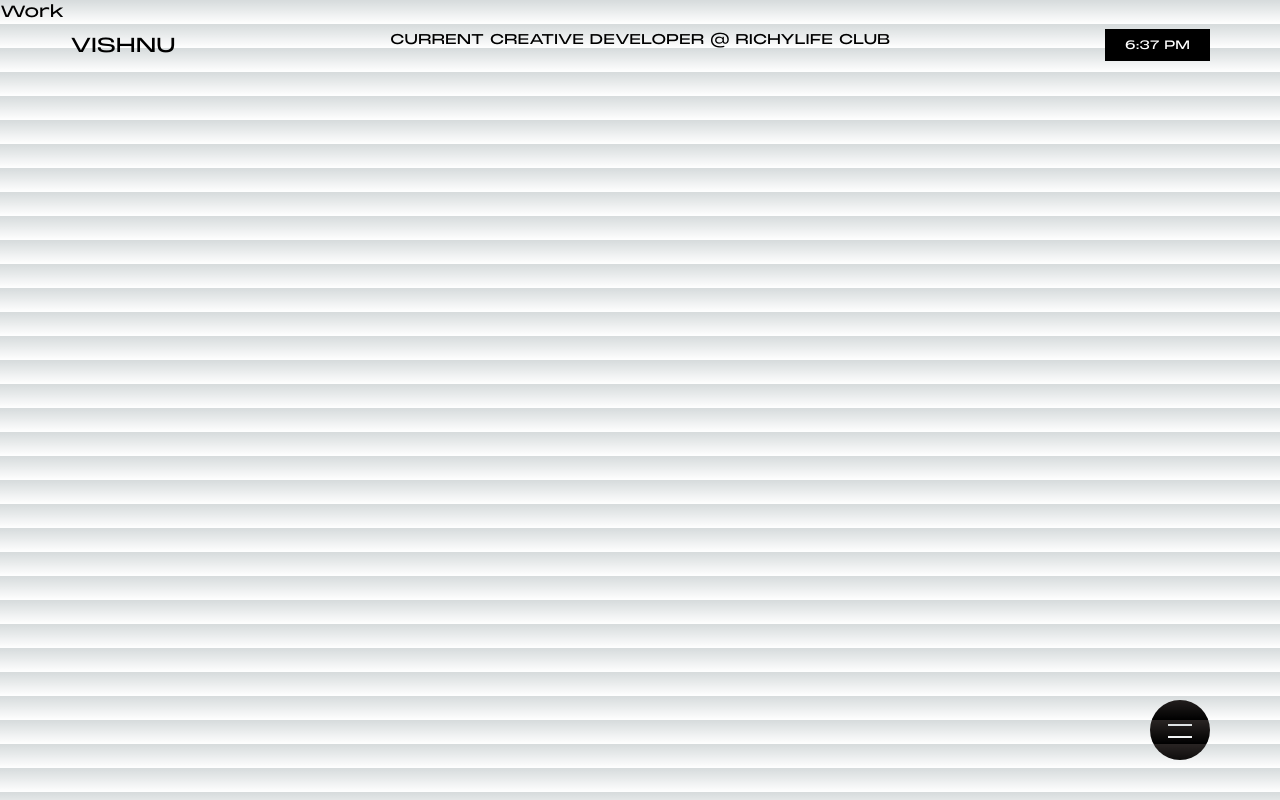
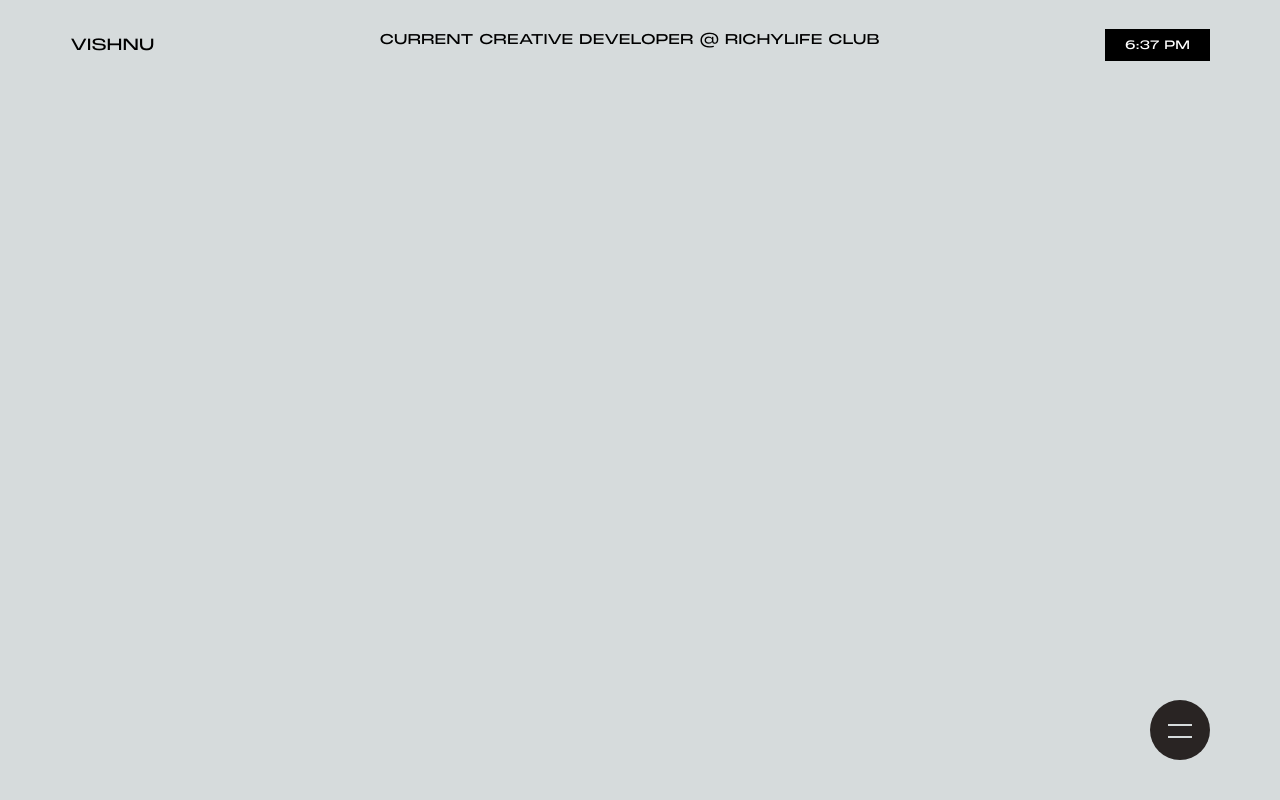
Before and after one commit to sreevishnu01/develop-portfolio, a Next.js app: page /about in a window 1280 px wide. Built offline with nearby package versions, Linux system fonts and the light colour scheme.

Commit message:
nav link onclick state change

```diff
--- a/src/app/about/page.jsx
+++ b/src/app/about/page.jsx
@@ -1,5 +1,5 @@
 const AboutPage = () => {
-  return <h1>Work</h1>;
+  return <div></div>;
 };
 
 export default AboutPage;
--- a/src/app/work/page.jsx
+++ b/src/app/work/page.jsx
@@ -1,5 +1,5 @@
 const WorkPage = () => {
-  return <h1>Work</h1>;
+  return <div></div>;
 };
 
 export default WorkPage;
--- a/src/component/TransitionLink.jsx
+++ b/src/component/TransitionLink.jsx
@@ -3,7 +3,7 @@
 import { animatePageOut } from "@/utils/animation";
 import { usePathname, useRouter } from "next/navigation";
 
-const TransitionLink = ({ href, label }) => {
+const TransitionLink = ({ href, label, click }) => {
   const router = useRouter();
   const pathname = usePathname();
 
@@ -11,10 +11,13 @@
     if (pathname !== href) {
       animatePageOut(href, router);
     }
+    if (click) {
+      click();
+    }
   };
 
   return (
-    <button className="text-xl text-black uppercase" onClick={handlClick}>
+    <button className="uppercase" onClick={handlClick}>
       {label}
     </button>
   );
--- a/src/component/Ui/btn/HamburgerMenu.jsx
+++ b/src/component/Ui/btn/HamburgerMenu.jsx
@@ -5,6 +5,7 @@
 import { sidebarMenuSticky, sidebarMenuStickyOut } from "@/utils/animation";
 import { navData } from "@/utils/navigationData";
 import { usePathname } from "next/navigation";
+import TransitionLink from "@/component/TransitionLink";
 
 function HamburgerMenu() {
   const [active, setActive] = useState(false);
@@ -51,10 +52,14 @@
                       currentPath === e.path && "h-3"
                     } w-3  bg-white rounded-full absolute left-[-30px]`}
                   ></div>
-                  <p className="undeline-hover">
-                    {e.title}
-                    {/* <span class="bg-white block text-primary relative left-0 w-full h-[2px] mt-[0.3px] lineLink"></span> */}
-                  </p>
+                  <div className="undeline-hover">
+                    <TransitionLink
+                      href={e.path}
+                      label={e.title}
+                      click={() => handleClick()}
+                    />
+                  </div>
+                  {/* <p>{e.title}</p> */}
                 </div>
               ))}
             </div>
--- a/src/component/animations/MagneticGSAP.jsx
+++ b/src/component/animations/MagneticGSAP.jsx
@@ -48,8 +48,8 @@
     magnetic.current.addEventListener("mouseleave", mouseLeave);
 
     return () => {
-      magnetic.current.removeEventListener("mousemove", mouseMove);
-      magnetic.current.removeEventListener("mouseleave", mouseLeave);
+      magnetic.current?.removeEventListener("mousemove", mouseMove);
+      magnetic.current?.removeEventListener("mouseleave", mouseLeave);
     };
   }, [move]);
 
```
